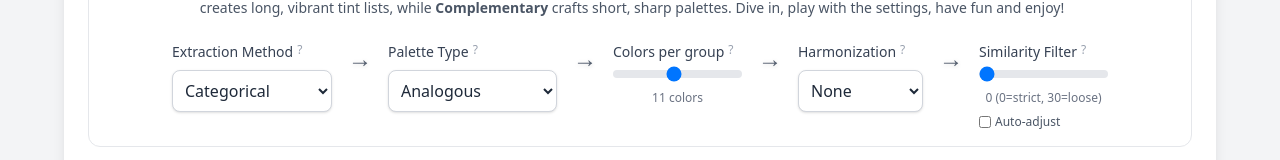
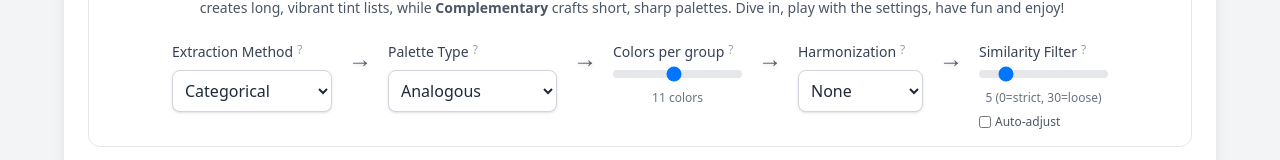
Before and after one commit to vlat456/s1-palette-app, a React (Vite) app: page / in a window 1280 px wide. Shown: the part 447-607 px from the top of the page. Built offline with nearby package versions, Linux system fonts and the light colour scheme.

Commit message:
fix: filter noise categories with 1% pixel threshold and set default similarity filter to 5

```diff
--- a/src/App.jsx
+++ b/src/App.jsx
@@ -557,7 +557,7 @@ const App = () => {
   const [extractionMethod, setExtractionMethod] = useState("categorical");
   const [dominantColorCount, setDominantColorCount] = useState(3);
   const [isDragging, setIsDragging] = useState(false);
-  const [similarityThreshold, setSimilarityThreshold] = useState(0);
+  const [similarityThreshold, setSimilarityThreshold] = useState(5);
   const [paletteType, setPaletteType] = useState("analogous");
   const [showColorValues, setShowColorValues] = useState(false);
   const [useAdaptiveThreshold, setUseAdaptiveThreshold] = useState(false);
@@ -647,7 +647,8 @@ const App = () => {
             const [h] = rgbToHsl(...p);
             return rangePairs.some(([low, high]) => h >= low && h < high);
           });
-          if (catPixels.length > 0) {
+          const minPixels = Math.max(15, allPixels.length * 0.01); // Require at least 1% of total pixels (min 15) to avoid noise categories
+          if (catPixels.length >= minPixels) {
             const dominant = getMedianColor(catPixels);
             let variations = [];
 
```
